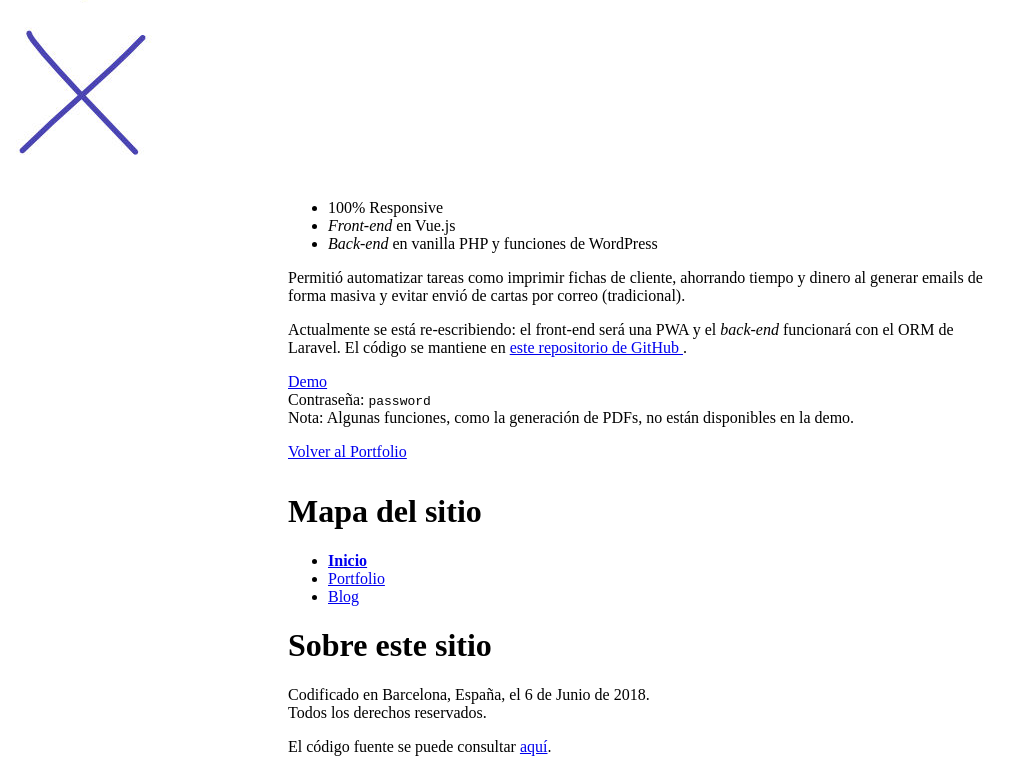
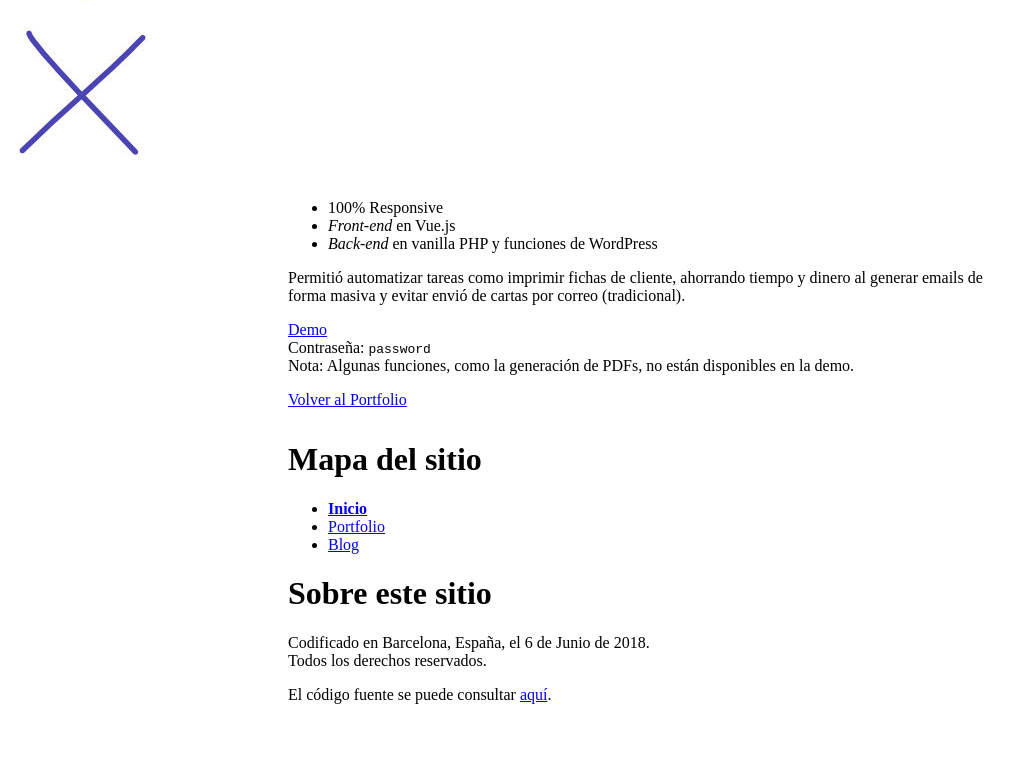
Before and after one commit to AeonFr/portfolio.franciscobrusa.dev, a Nuxt app: page /portfolio/storekey in a window 1280 px wide. Shown: the part 1288-2060 px from the top of the page, without its empty margins (0-1029 px from the left). After the commit the page ends 2008 px from the top, so only its background shows below. Built offline with nearby package versions, Linux system fonts and the light colour scheme.

Commit message:
Eliminado ref. a repo que ya no se mantiene

```diff
--- a/pages/portfolio/storekey.vue
+++ b/pages/portfolio/storekey.vue
@@ -18,14 +18,6 @@
       Permitió automatizar tareas como imprimir fichas de cliente,
       ahorrando tiempo y dinero al generar emails de forma masiva
       y evitar envió de cartas por correo (tradicional).
-    </p>
-    <p>
-      Actualmente se está re-escribiendo: el front-end será una <abbr>PWA</abbr>
-      y el <em>back-end</em> funcionará con el <abbr>ORM</abbr> de Laravel.
-      El código se mantiene en
-      <a href="https://github.com/AeonFr/storekeyCRM" target="_blank">
-        este repositorio de GitHub
-      </a>.
     </p>
 
     <p class="pa2 shadow-2">
```
